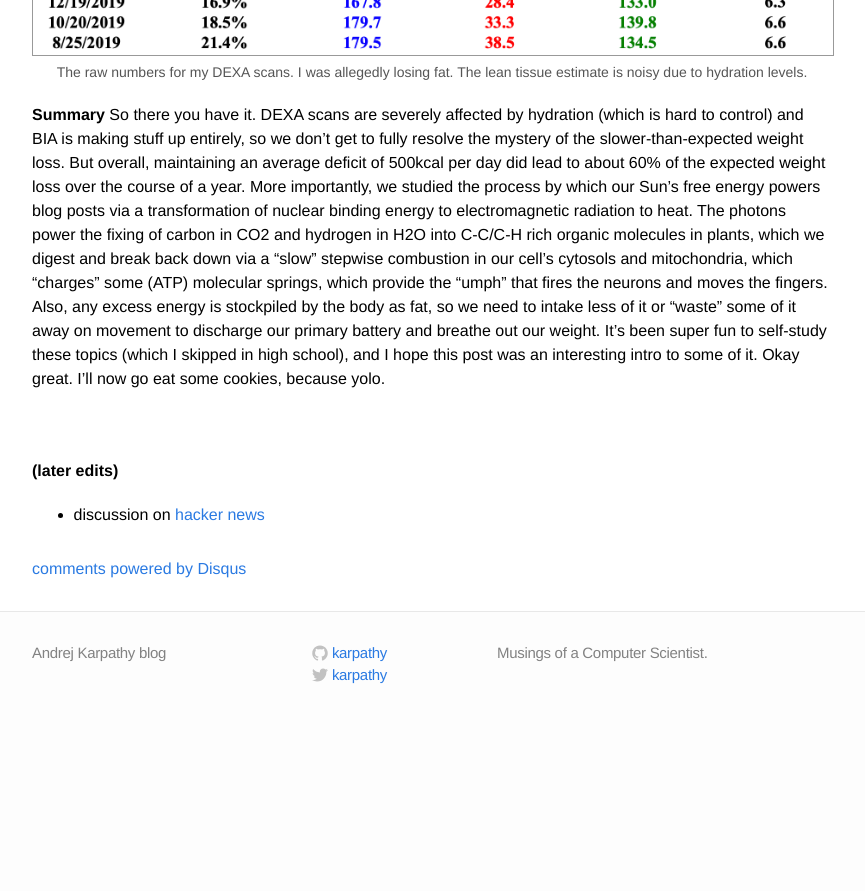
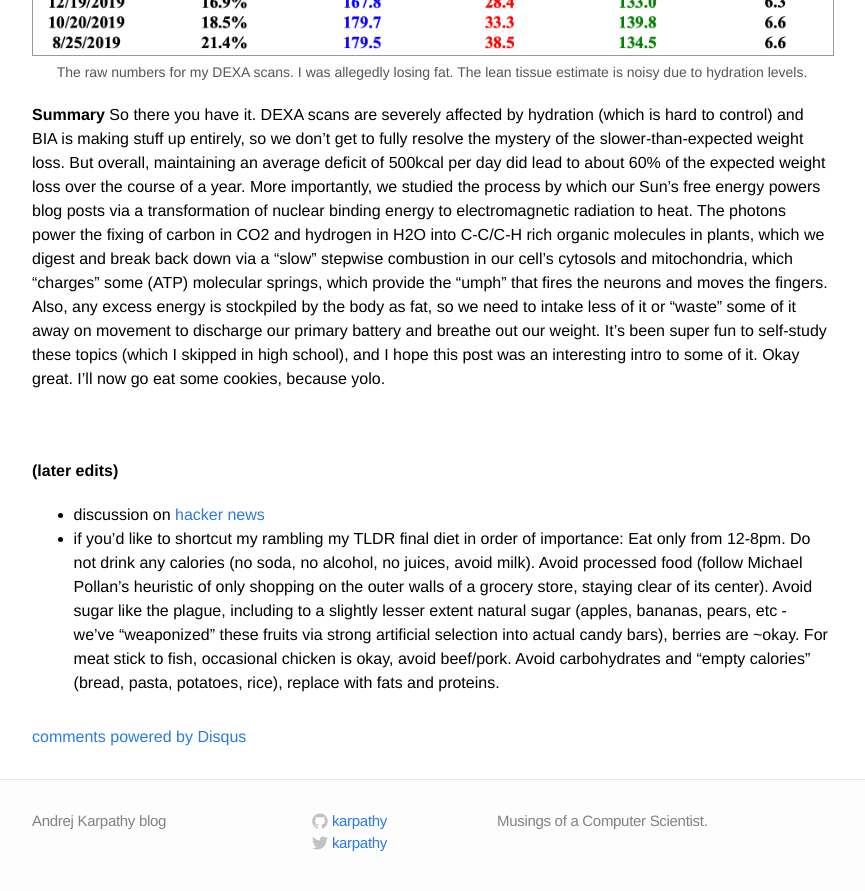
Before and after one commit to karpathy/karpathy.github.io, a Jekyll site: the page built from _posts/2020-06-11-biohacking-lite.markdown, in a window 1280 px wide and 900 px high, scrolled down 9767 px. Shown: the top 891 px of the window, without its empty margins (208-1073 px from the left). Built offline with Jekyll 4.4.1, drawn with Linux system fonts in a browser that asks for light colours; comment, search, counter and statistics services are not loaded; before the commit the page ends 10499 px from its top, so only the background shows below that.

Commit message:
add tldr diet mention

```diff
--- a/_posts/2020-06-11-biohacking-lite.markdown
+++ b/_posts/2020-06-11-biohacking-lite.markdown
@@ -140,3 +140,4 @@ Clearly, my actual weight loss (red) turned out to be slower than expected one b
 **(later edits)**
 
 - discussion on [hacker news](https://news.ycombinator.com/item?id=23501021)
+- if you'd like to shortcut my rambling my TLDR final diet in order of importance: Eat only from 12-8pm. Do not drink any calories (no soda, no alcohol, no juices, avoid milk). Avoid processed food (follow Michael Pollan's heuristic of only shopping on the outer walls of a grocery store, staying clear of its center). Avoid sugar like the plague, including to a slightly lesser extent natural sugar (apples, bananas, pears, etc - we've "weaponized" these fruits via strong artificial selection into actual candy bars), berries are ~okay. For meat stick to fish, occasional chicken is okay, avoid beef/pork. Avoid carbohydrates and "empty calories" (bread, pasta, potatoes, rice), replace with fats and proteins.
```
